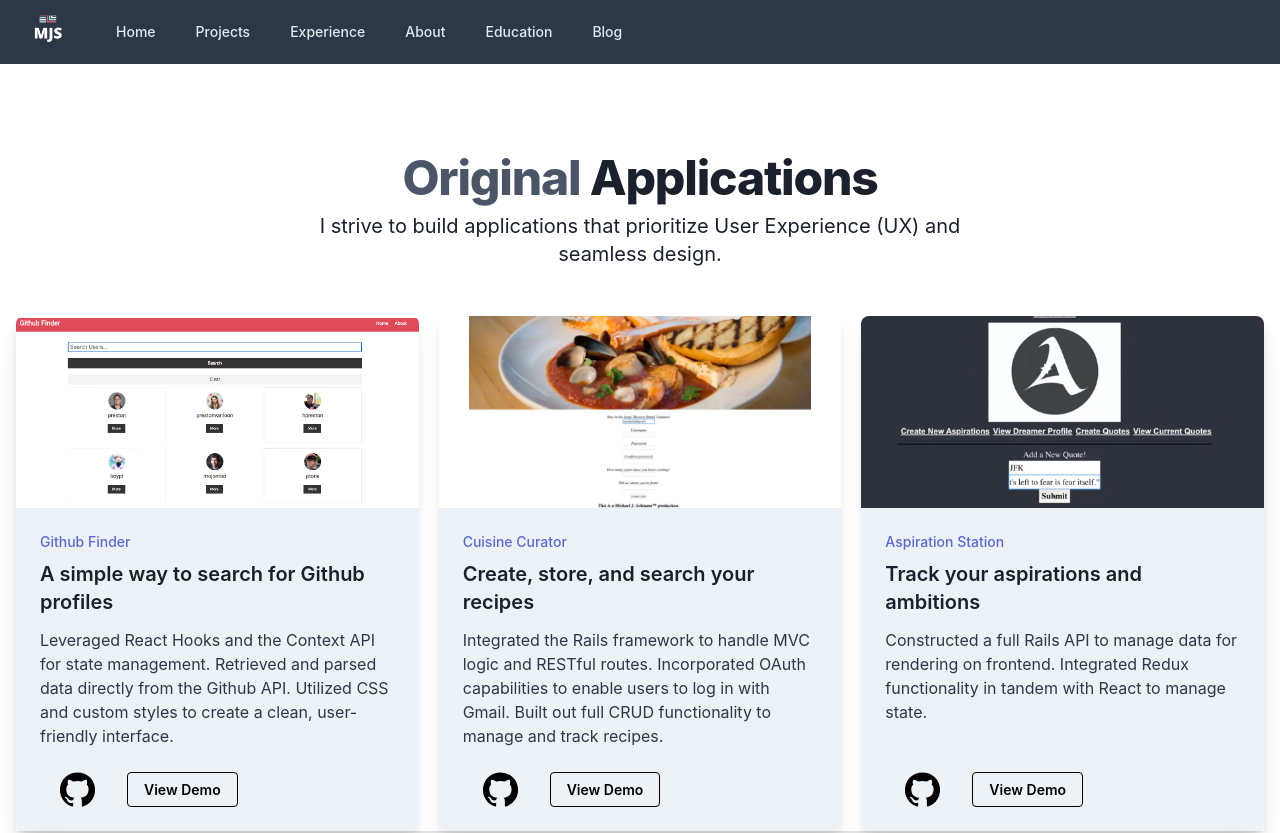
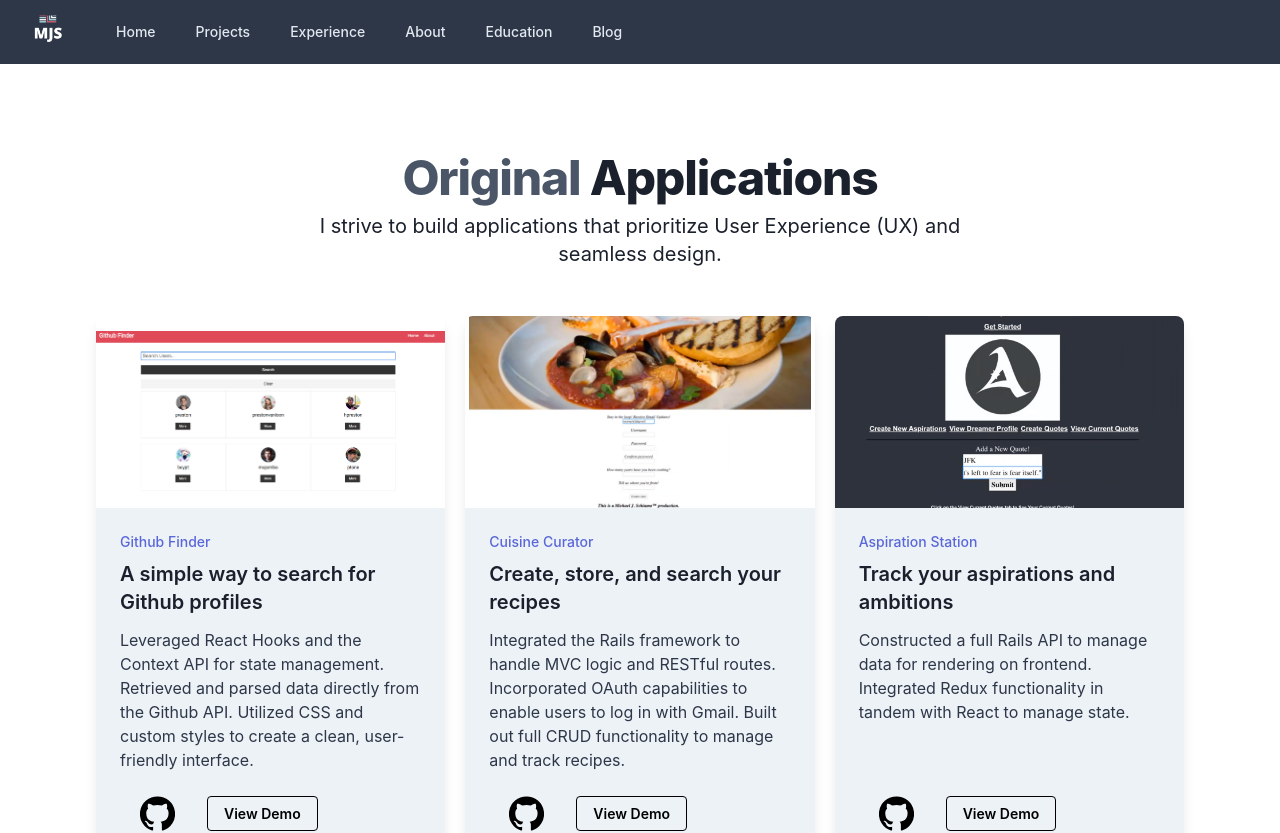
Before and after one commit to MichaelSchiumo/mjs-portfolio, a React (Create React App) app in the folder mjsportfolio/: page /projects in a window 1280 px wide. Shown: the top 833 px of the page. Built offline with nearby package versions, Linux system fonts and the light colour scheme.

Commit message:
added padding to cards on projects

```diff
--- a/mjsportfolio/src/components/Projects.js
+++ b/mjsportfolio/src/components/Projects.js
@@ -18,7 +18,7 @@ const Projects = () => {
             seamless design.
           </p>
         </div>
-        <div class='mt-12 grid gap-5 max-w-lg mx-auto lg:grid-cols-3 lg:max-w-none shadow-xl'>
+        <div class='mt-12 grid gap-5 max-w-lg mx-auto lg:grid-cols-3 lg:max-w-none lg:px-20'>
           <div class='flex flex-col rounded-lg shadow-lg overflow-hidden'>
             <div class='flex-shrink-0'>
               <img
```
